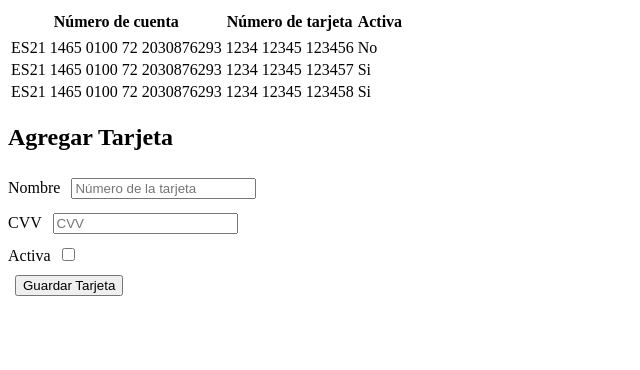
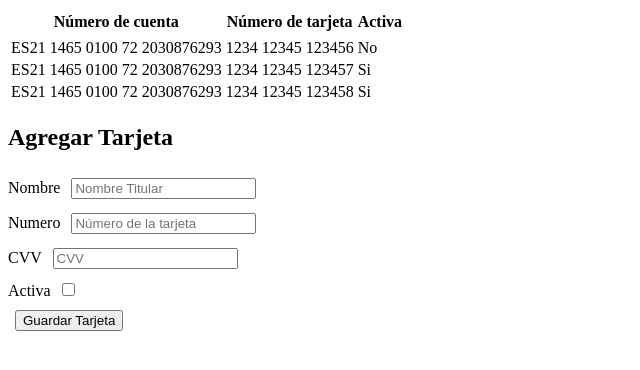
Before and after one commit to alion1992/BancoPuertollano, a plain HTML site: page tarjetas.html in a window 1280 px wide. Shown: the part 84-454 px from the top of the page, without its empty margins (0-640 px from the left). Drawn offline with Linux system fonts and the light colour scheme.

Commit message:
commit de la tarjeta de credito

```diff
--- a/tarjetas.html
+++ b/tarjetas.html
@@ -26,7 +26,10 @@
 
     <form action="" class="form-tarjeta" onsubmit="event.preventDefault();">
         <label for="">Nombre</label>
-        <input type="text" id="nombre" placeholder="Número de la tarjeta">
+        <input type="text" id="nombreTitular" placeholder="Nombre Titular">
+        <br>
+        <label for="">Numero</label>
+        <input type="text" id="numero" placeholder="Número de la tarjeta">
         <br>
         <label for="">CVV</label>
         <input type="text" id="cvv" placeholder="CVV" id="">
```
